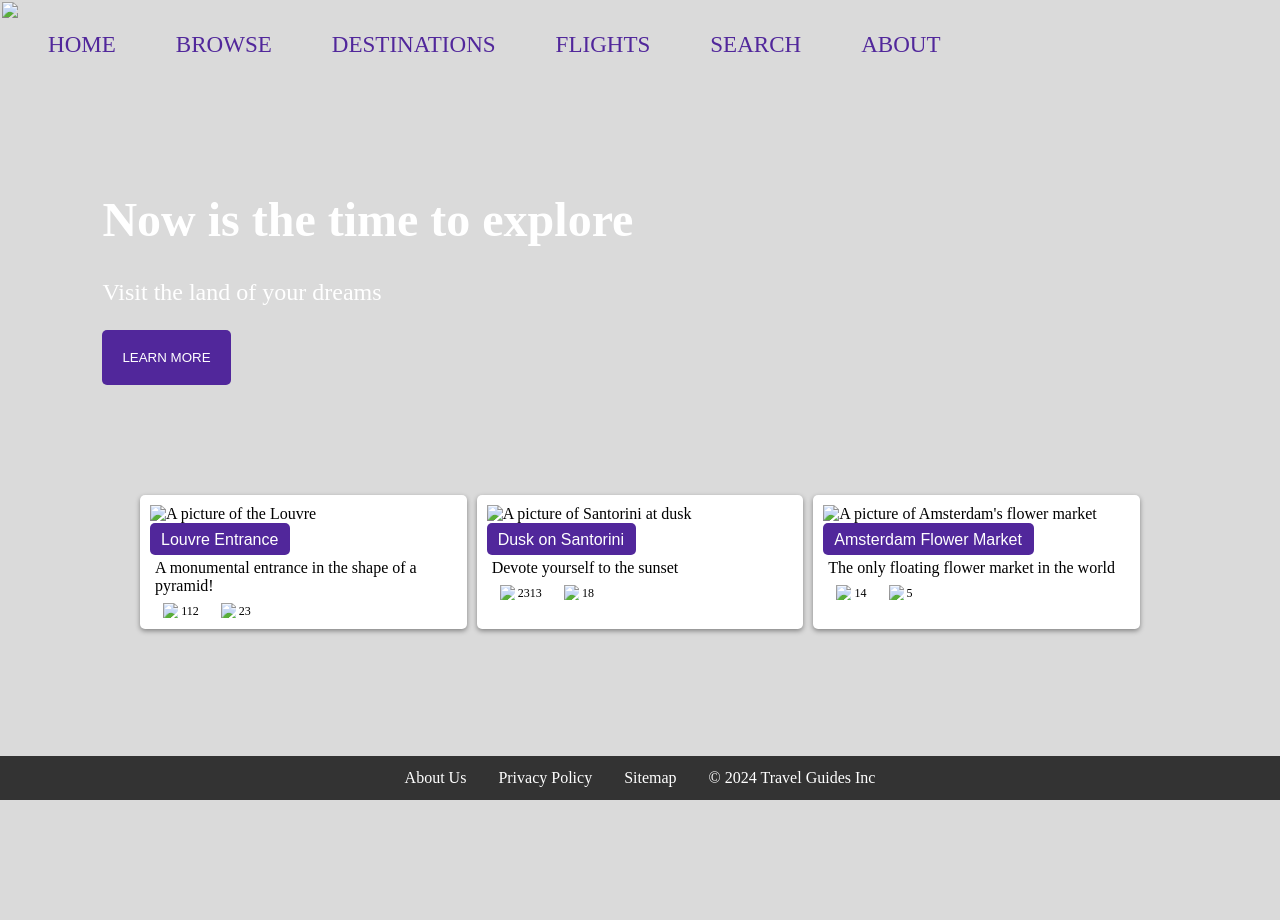
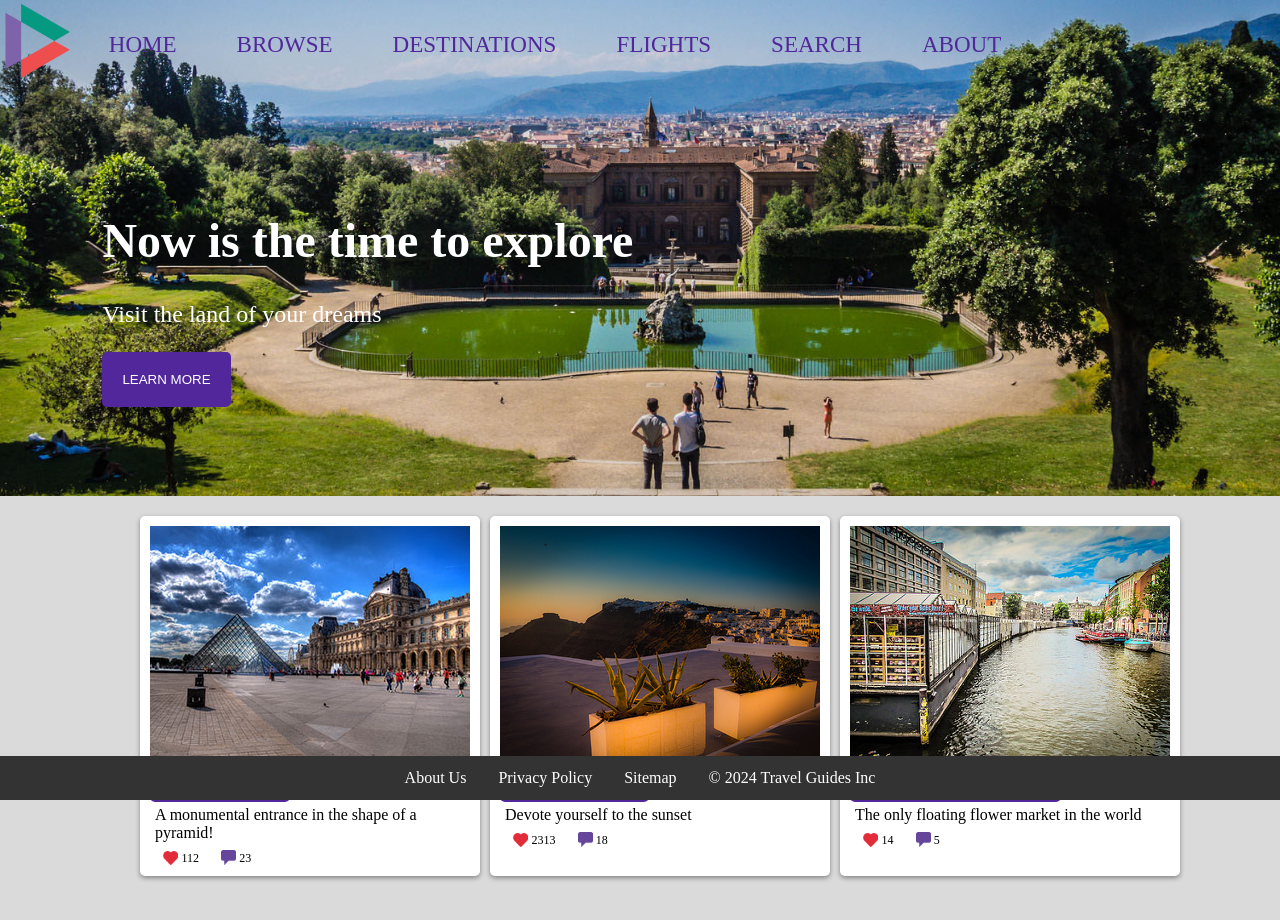
Before and after one commit to AidanThadAnd/Comp3216-Assignment2, a plain HTML site: page index.html in a window 1280 px wide. Before the commit the page ends 800 px from the top, so only its background shows below. Drawn offline with Linux system fonts and the light colour scheme.

Commit message:
finished

```diff
--- a/index.html
+++ b/index.html
@@ -7,7 +7,7 @@
     <div class="introduction">
         <nav>
             <ul>
-                <img id="logo" src="/AidanThadAnd.github.io/Comp3216-Assignment2/docs/assets/images/logo.svg">
+                <img id="logo" src="/Comp3216-Assignment2/docs/assets/images/logo.svg">
                 <li><a href="#home">HOME</a></li>
                 <li><a href="#browse">BROWSE</a></li>
                 <li><a href="#destination">DESTINATIONS</a></li>
@@ -27,25 +27,25 @@
     <div class="places-to-visit">
         <ul>
             <li id="1">
-                <img src="/AidanThadAnd.github.io/Comp3216-Assignment2/docs/assets/images/1-small.jpg" alt="A picture of the Louvre">
+                <img src="/Comp3216-Assignment2/docs/assets/images/1-small.jpg" alt="A picture of the Louvre">
                 <a href="webcard1.html"><button><h2>Louvre Entrance</h2></button></a>
                 <p id="description">A monumental entrance in the shape of a pyramid!</p>
-                <p class="likes"><img src="/AidanThadAnd.github.io/Comp3216-Assignment2/docs/assets/images/heart.png">112</p>
-                <p class="comments"><img src="/AidanThadAnd.github.io/Comp3216-Assignment2/docs/assets/images/comment.png">23</p>
+                <p class="likes"><img src="/Comp3216-Assignment2/docs/assets/images/heart.png">112</p>
+                <p class="comments"><img src="/Comp3216-Assignment2/docs/assets/images/comment.png">23</p>
             </li>
             <li id="2">
-                <img src="/AidanThadAnd.github.io/Comp3216-Assignment2/docs/assets/images/2-small.jpg" alt="A picture of Santorini at dusk">
+                <img src="/Comp3216-Assignment2/docs/assets/images/2-small.jpg" alt="A picture of Santorini at dusk">
                 <a href="webcard2.html"><button><h2>Dusk on Santorini</h2></button></a>
                 <p id="description">Devote yourself to the sunset</p>
-                <p class="likes"><img src="/AidanThadAnd.github.io/Comp3216-Assignment2/docs/assets/images/heart.png">2313</p>
-                <p class="comments"><img src="/AidanThadAnd.github.io/Comp3216-Assignment2/docs/assets/images/comment.png">18</p>
+                <p class="likes"><img src="/Comp3216-Assignment2/docs/assets/images/heart.png">2313</p>
+                <p class="comments"><img src="/Comp3216-Assignment2/docs/assets/images/comment.png">18</p>
             </li>
             <li id="3">
-                <img src="/AidanThadAnd.github.io/Comp3216-Assignment2/docs/assets/images/3-small.jpg" alt="A picture of Amsterdam's flower market">
+                <img src="/Comp3216-Assignment2/docs/assets/images/3-small.jpg" alt="A picture of Amsterdam's flower market">
                 <a href="webcard3.html"><button><h2>Amsterdam Flower Market</h2></button></a>
                 <p id="description">The only floating flower market in the world</p>
-                <p class="likes"><img src="/AidanThadAnd.github.io/Comp3216-Assignment2/docs/assets/images/heart.png">14</p>
-                <p class="comments"><img src="/AidanThadAnd.github.io/Comp3216-Assignment2/docs/assets/images/comment.png">5</p>
+                <p class="likes"><img src="/Comp3216-Assignment2/docs/assets/images/heart.png">14</p>
+                <p class="comments"><img src="/Comp3216-Assignment2/docs/assets/images/comment.png">5</p>
             </li>
         </ul>
     </div>
--- a/styles.css
+++ b/styles.css
@@ -43,7 +43,7 @@ nav ul li a:hover{
 
 /*Styling for introduction content such as the background + learn more button */
 .introduction{
-    background-image: url("/AidanThadAnd.github.io/Comp3216-Assignment2/docs/assets/images/florence.jpg");
+    background-image: url("/Comp3216-Assignment2/docs/assets/images/florence.jpg");
     background-size: cover;
     padding-bottom:7%;
 }
```
Also changed, not shown: webcard1.html (+8 -8 lines), webcard2.html (+8 -8 lines), webcard3.html (+8 -8 lines).
